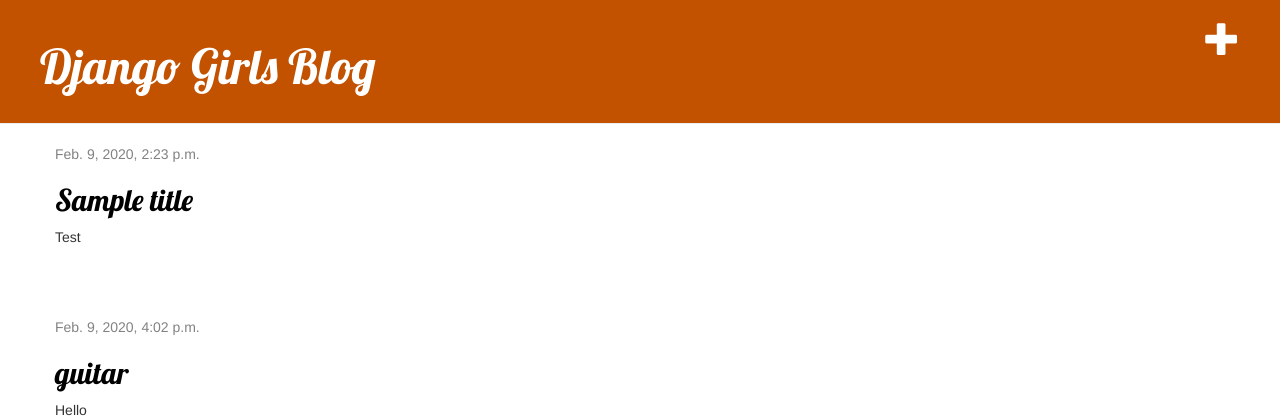
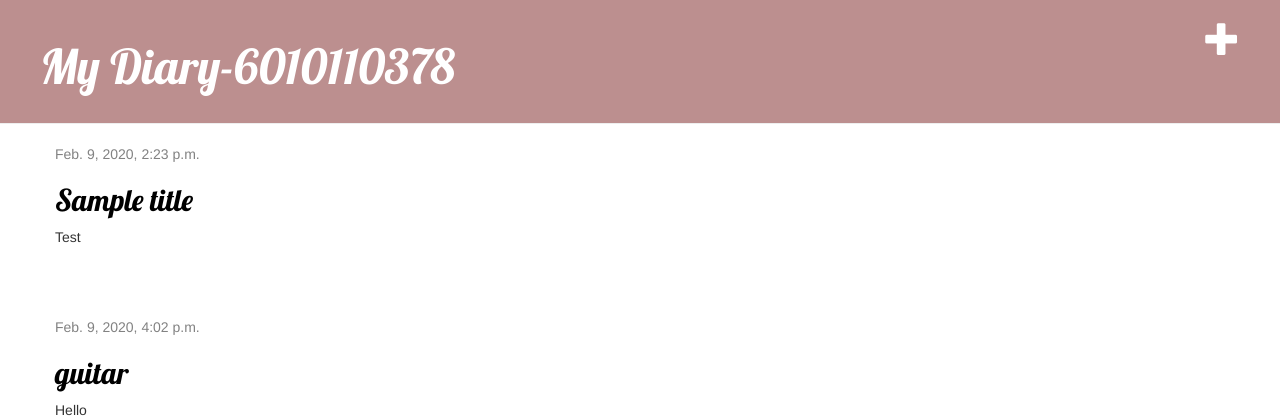
Before and after one commit to GuitarSWP/3SB04-378, a Django app: page / in a window 1280 px wide. Shown: the top 420 px of the page. Run offline with Django 3.2, Linux system fonts and the light colour scheme; data comes from the database, SQL or seed files in the repository; both versions use the stored data as it was after the commit; some libraries are stand-ins or nearby versions.

Commit message:
Update template

```diff
--- a/blog/static/css/blog.css
+++ b/blog/static/css/blog.css
@@ -1,5 +1,5 @@
 .page-header {
-    background-color: #C25100;
+    background-color: #BC8F8F;
     margin-top: 0;
     padding: 20px 20px 20px 40px;
 }
--- a/blog/templates/blog/base.html
+++ b/blog/templates/blog/base.html
@@ -1,7 +1,7 @@
 {% load static %}
 <html>
     <head>
-        <title>Django Girls blog</title>
+        <title>My Diary-6010110378</title>
         <link rel="stylesheet" href="//maxcdn.bootstrapcdn.com/bootstrap/3.2.0/css/bootstrap.min.css">
         <link rel="stylesheet" href="//maxcdn.bootstrapcdn.com/bootstrap/3.2.0/css/bootstrap-theme.min.css">
         <link href='//fonts.googleapis.com/css?family=Lobster&subset=latin,latin-ext' rel='stylesheet' type='text/css'>
@@ -10,7 +10,7 @@
     <body>
         <div class="page-header">
             <a href="{% url 'post_new' %}" class="top-menu"><span class="glyphicon glyphicon-plus"></span></a>
-            <h1><a href="/">Django Girls Blog</a></h1>
+            <h1><a href="/">My Diary-6010110378</a></h1>
         </div>
         <div class="content container">
             <div class="row">
--- a/blog/views.py
+++ b/blog/views.py
@@ -12,5 +12,14 @@ def post_detail(request, pk):
     return render(request, 'blog/post_detail.html', {'post': post})
 
 def post_new(request):
-    form = PostForm()
+    if request.method == "POST":
+        form = PostForm(request.POST)
+        if form.is_valid():
+            post = form.save(commit=False)
+            post.author = request.user
+            post.published_date = timezone.now()
+            post.save()
+            return redirect('post_detail', pk=post.pk)
+    else:
+        form = PostForm()
     return render(request, 'blog/post_edit.html', {'form': form})
```
Also changed, not shown: db.sqlite3.
